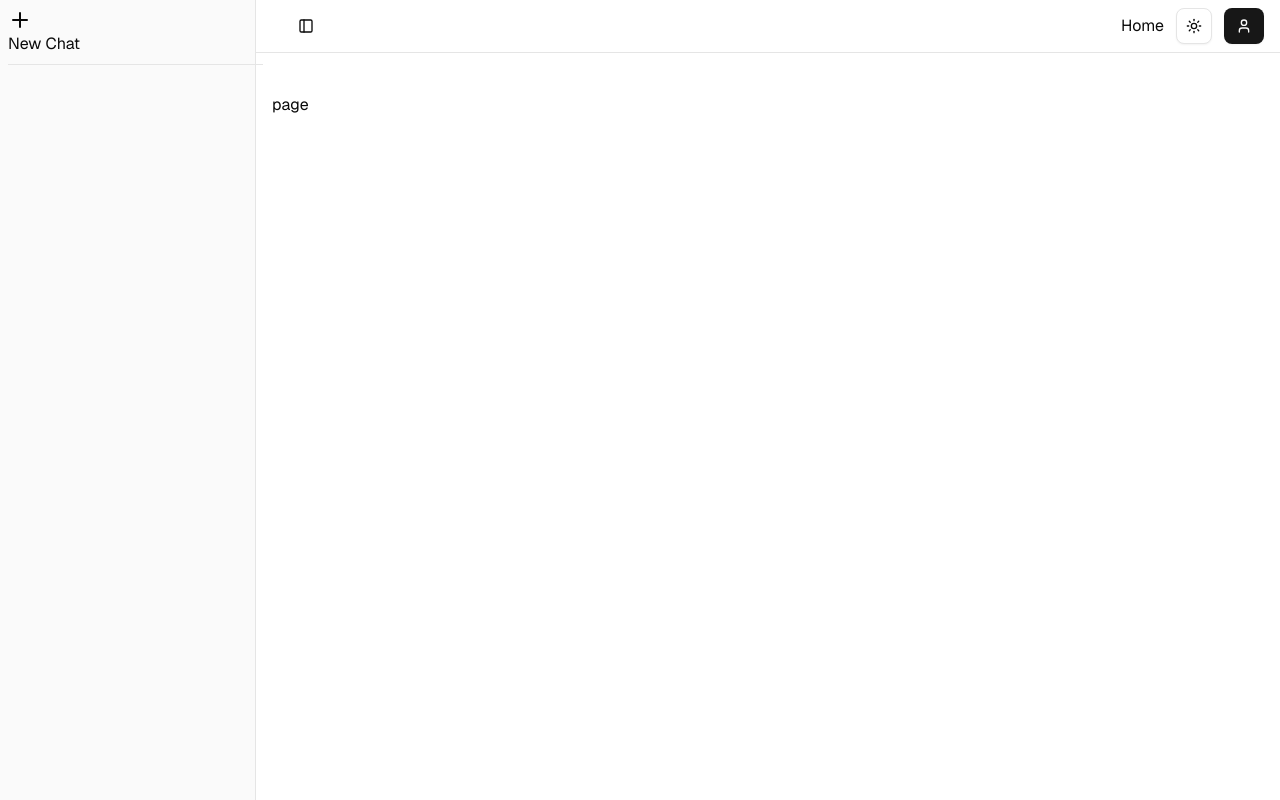
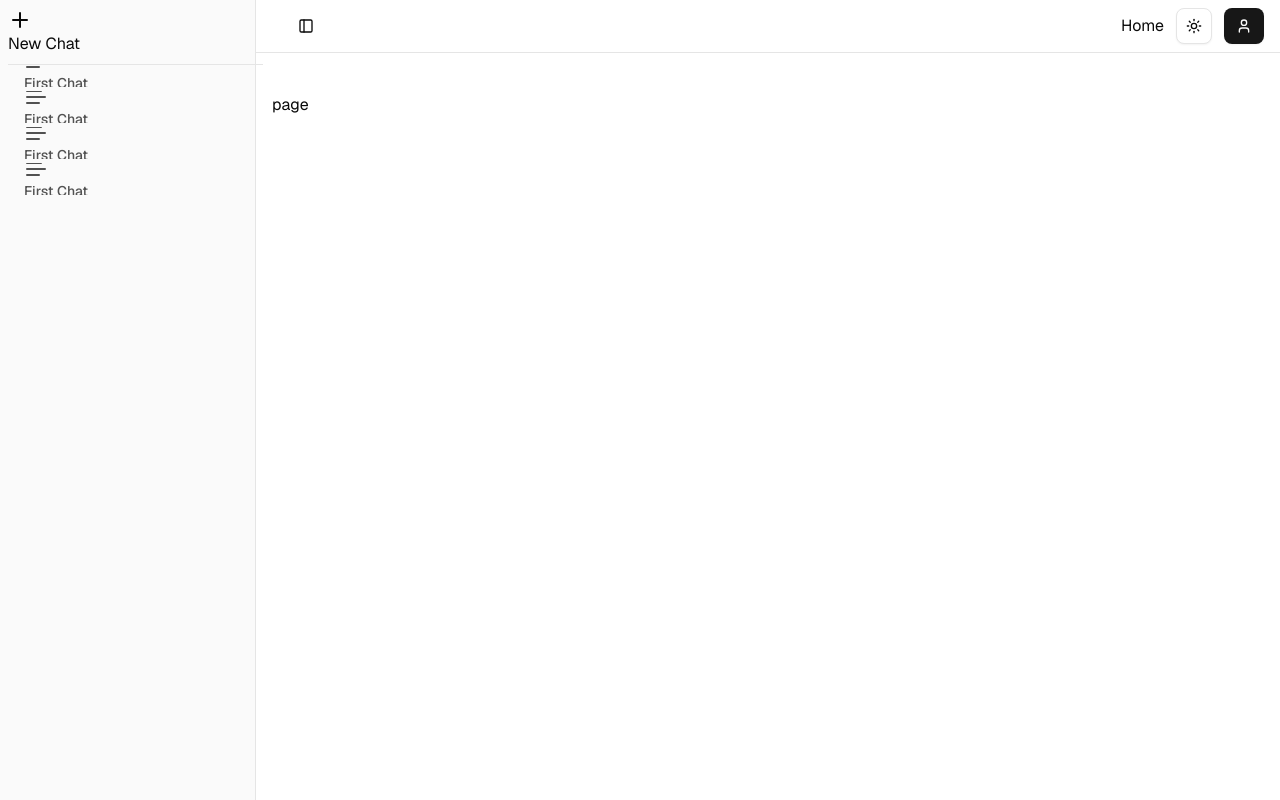
Before and after one commit to Dhanush-Poduval/Student_Jarvis, a Next.js app in the folder frontend/: page /dashboard in a window 1280 px wide. Built offline with nearby package versions, Linux system fonts and the light colour scheme.

Commit message:
feat:fixed the issue of the sidebar content not shoiwng

```diff
--- a/frontend/components/dashboard/Sidebar.jsx
+++ b/frontend/components/dashboard/Sidebar.jsx
@@ -1,6 +1,6 @@
 'use client'
 import React, { useState } from 'react'
-import { Sidebar,SidebarContent, SidebarGroup, SidebarGroupLabel, SidebarHeader, SidebarMenu, SidebarMenuButton, SidebarMenuItem, SidebarSeparator } from '../ui/sidebar'
+import { Sidebar,SidebarContent, SidebarGroup, SidebarGroupContent, SidebarGroupLabel, SidebarHeader, SidebarMenu, SidebarMenuButton, SidebarMenuItem, SidebarSeparator } from '../ui/sidebar'
 import Link from 'next/link'
 import { Plus, Text } from 'lucide-react'
 const chats=[
@@ -30,12 +30,15 @@ export default function AppSidebar() {
             <SidebarSeparator />
             <SidebarContent>
                 <SidebarGroup>
-                    <SidebarGroupLabel>{chat?chats.map(chits=>{
+                    <SidebarGroupLabel>
+                        <SidebarGroupContent>
+                            <SidebarMenu>
+                                {chat?chats.map(chits=>(
                                 <SidebarMenuItem key={chits.number}>
                                     <SidebarMenuButton>
                                     <Link href="/dashboard">
                                     <chits.icon />
-                               <span className='text-black'>{chits.title}</span>
+                                    <span>{chits.title}</span>
                                     </Link>
 
                                     </SidebarMenuButton>
@@ -44,9 +47,12 @@ export default function AppSidebar() {
 
 
 
-                    }):(<SidebarMenuItem>
+                            )):(<SidebarMenuItem>
                                 <span className='font-bold text-center text-3xl'>No chats created yet!!</span>
-                    </SidebarMenuItem>)}</SidebarGroupLabel>
+                            </SidebarMenuItem>)}
+                            </SidebarMenu>
+                        </SidebarGroupContent>
+                    </SidebarGroupLabel>
                 </SidebarGroup>
             </SidebarContent>
         </Sidebar>
```
Lines whose indentation alone changed are shown as unchanged.
